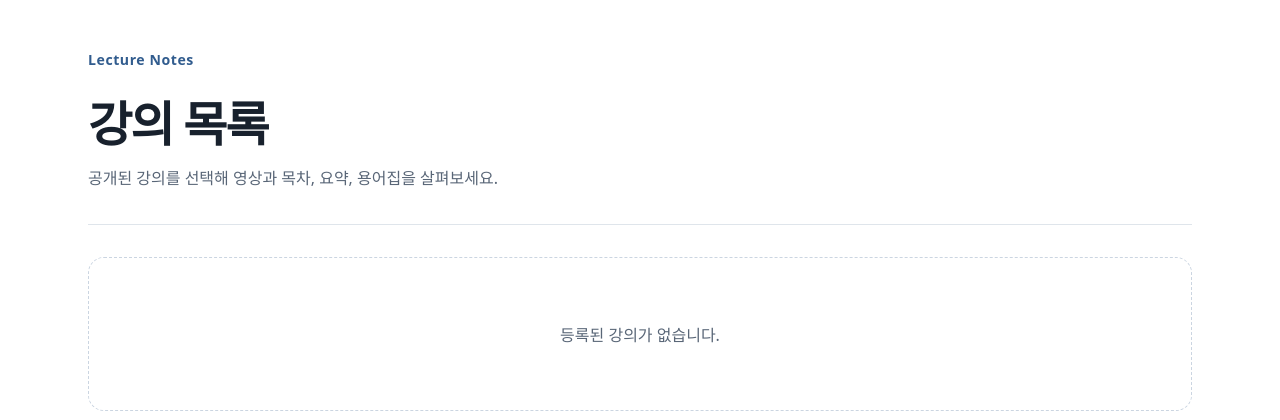
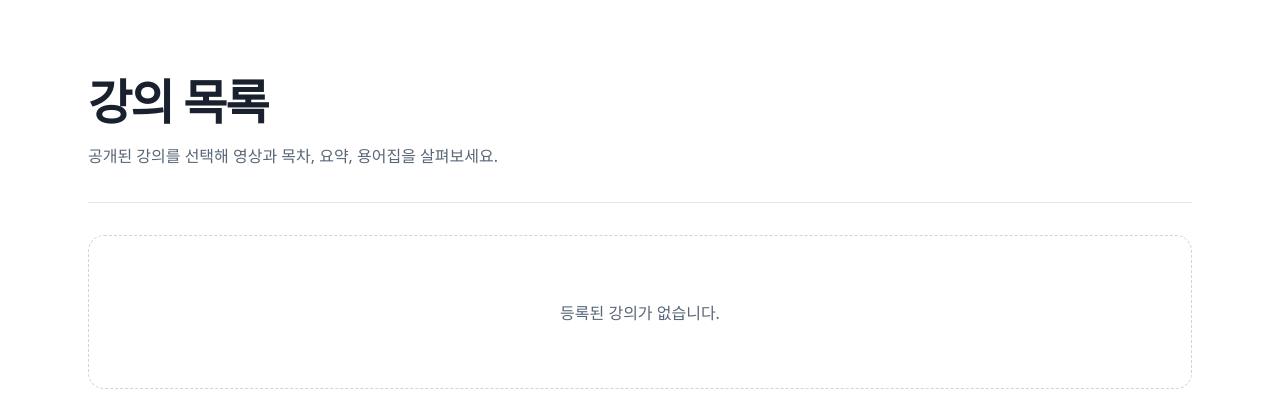
Before and after one commit to jslee-gses/lecture-notes-community, a FastAPI app: page / in a window 1280 px wide. Shown: the top 420 px of the page. Run offline with FastAPI, Linux system fonts and the light colour scheme.

Commit message:
fix: remove noninteractive Lecture Notes branding

```diff
--- a/server/app/static/catalog.css
+++ b/server/app/static/catalog.css
@@ -3,7 +3,6 @@
 body { margin: 0; background: #fff; }
 .catalog-shell { max-width: 1160px; margin: 0 auto; padding: 48px 28px 88px; }
 .catalog-header { padding-bottom: 32px; border-bottom: 1px solid #dfe5eb; }
-.brand { color: #315c8e; font-size: .88rem; font-weight: 750; letter-spacing: .04em; }
 h1 { margin: 16px 0 10px; font-size: clamp(2rem, 4vw, 3rem); letter-spacing: -.04em; }
 .catalog-header p { margin: 0; color: #596677; line-height: 1.6; }
 .lecture-grid { display: grid; grid-template-columns: repeat(auto-fill, minmax(min(100%, 300px), 1fr)); gap: 20px; padding: 32px 0; }
--- a/server/app/static/lecture.css
+++ b/server/app/static/lecture.css
@@ -7,7 +7,6 @@ button { cursor:pointer; }
 .app-shell { max-width:1600px; margin:auto; }
 .site-header { min-height:62px; padding:14px 4%; display:flex; align-items:center; justify-content:space-between; border-bottom:1px solid var(--line); }
 .back-link { color:var(--accent); font-weight:700; text-decoration:none; }
-.site-name { color:var(--muted); font-size:.83rem; letter-spacing:.04em; }
 .hero { padding:26px 4% 22px; }
 h1,h2,h3,p { margin-top:0; }
 h1 { margin-bottom:14px; font-size:clamp(1.6rem,2.6vw,2.6rem); letter-spacing:-.035em; overflow-wrap:anywhere; }
--- a/server/app/templates/catalog.html
+++ b/server/app/templates/catalog.html
@@ -4,13 +4,12 @@
   <meta charset="utf-8">
   <meta name="viewport" content="width=device-width, initial-scale=1">
   <meta name="robots" content="noindex, nofollow">
-  <title>강의 목록 · Lecture Notes</title>
+  <title>강의 목록</title>
   <link rel="stylesheet" href="{{ request.app.url_path_for('static', path='/catalog.css') }}">
 </head>
 <body>
   <main class="catalog-shell">
     <header class="catalog-header">
-      <span class="brand">Lecture Notes</span>
       <h1>강의 목록</h1>
       <p>공개된 강의를 선택해 영상과 목차, 요약, 용어집을 살펴보세요.</p>
     </header>
--- a/server/app/templates/lecture.html
+++ b/server/app/templates/lecture.html
@@ -4,13 +4,13 @@
   <meta charset="utf-8">
   <meta name="viewport" content="width=device-width, initial-scale=1">
   <meta name="robots" content="noindex, nofollow">
-  <title>{{ document.lecture.title }} · Lecture Notes</title>
+  <title>{{ document.lecture.title }}</title>
   <link rel="stylesheet" href="{{ request.app.url_path_for('static', path='/lecture.css') }}">
   <script defer src="{{ request.app.url_path_for('static', path='/lecture.js') }}"></script>
 </head>
 <body>
 <div id="lecture-app" class="app-shell" data-video-id="{{ document.lecture.video_id }}">
-  <header class="site-header"><a class="back-link" href="/">← 강의 목록</a><span class="site-name">Lecture Notes</span></header>
+  <header class="site-header"><a class="back-link" href="/">← 강의 목록</a></header>
   <section class="hero" aria-labelledby="lecture-title">
     <h1 id="lecture-title">{{ document.lecture.title }}</h1>
     <div class="hero-meta"><span>{{ timestamp(document.lecture.duration_sec) }} 분량</span><span>{{ document.segments|length }}개 자막 구간</span><span>{{ document.outline.chapters|length }}개 메인 목차</span><span>{{ expires_at }}까지</span></div>
```
